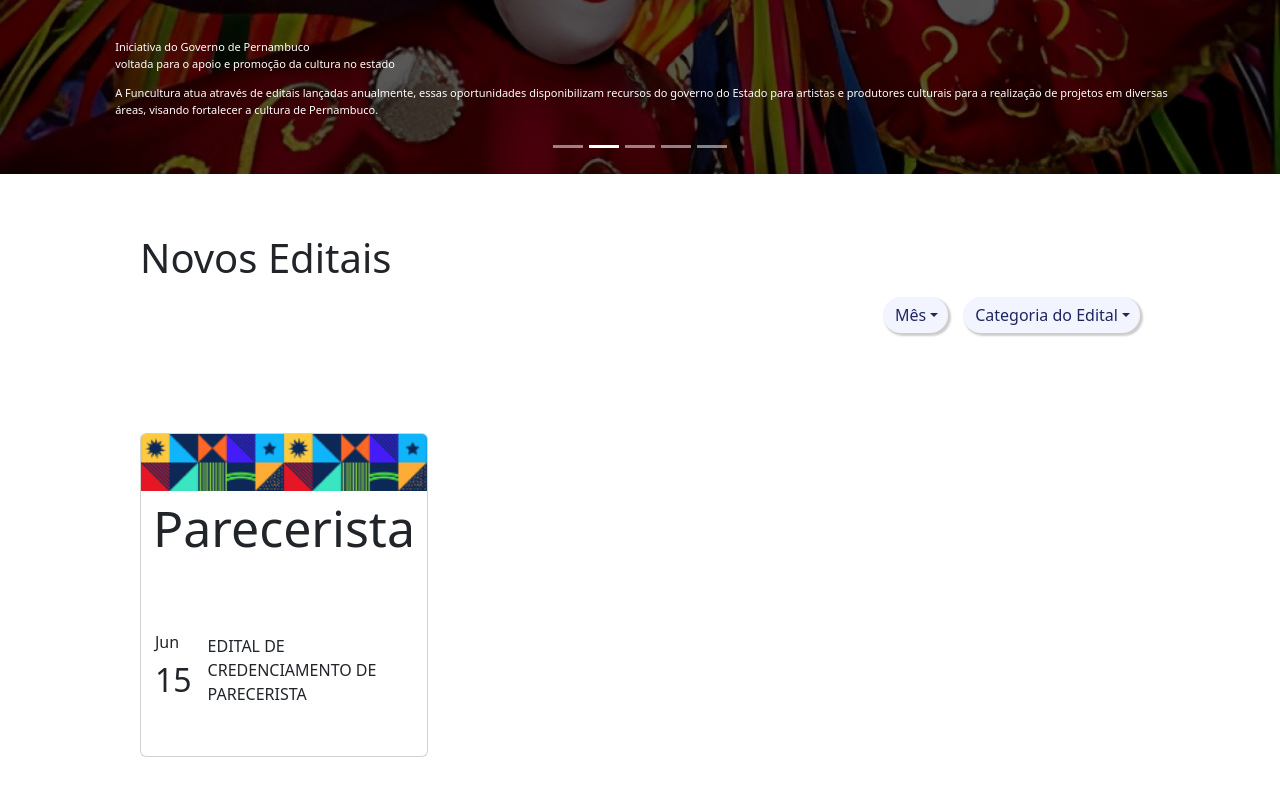
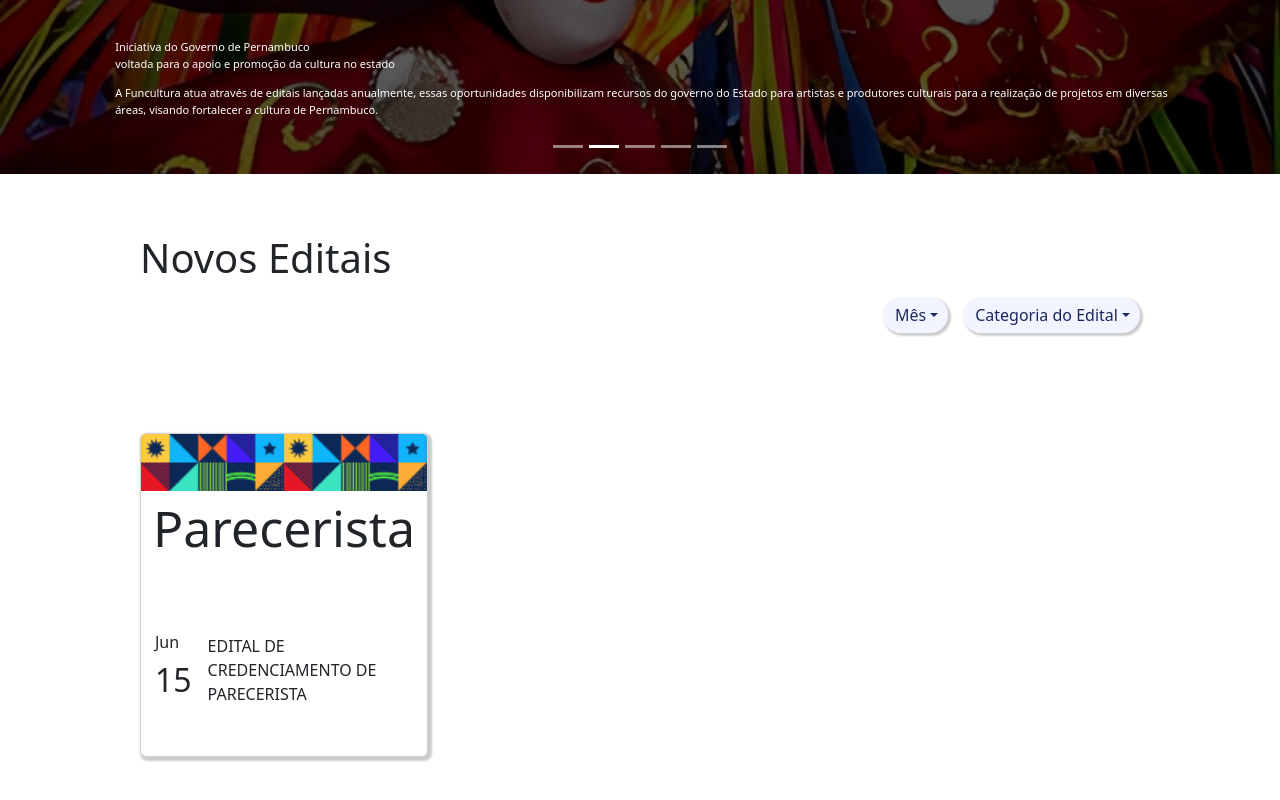
Before and after one commit to Squad11Unit/fundarpe_unit, a React (Create React App) app: page / in a window 1280 px wide. Shown: the part 410-1210 px from the top of the page. Built offline with nearby package versions, Linux system fonts and the light colour scheme.

Commit message:
feat: ajustes finos de estilo

```diff
--- a/src/components/Card/index.js
+++ b/src/components/Card/index.js
@@ -4,7 +4,8 @@ import { Cards, Details, Meses, CardTitle } from "./styled";
 function CardHome({ image, title, description, URL, day, month }) {
   return (
     <Cards href={URL}>
-      <Card style={{ width: "18rem" }}>
+      <Card style={{ width: "18rem", boxShadow:"2px 2px 2px 2px rgba(0, 0, 0, 0.2)"
+ }}>
         <Card.Img variant="top" src={image} />
         <CardTitle>{title}</CardTitle>
         <Card.Body>
--- a/src/components/Card/styled.js
+++ b/src/components/Card/styled.js
@@ -1,7 +1,7 @@
 import styled from "styled-components";
 
 export const Cards = styled.a`
-text-decoration: none !important;
+  text-decoration: none;
 `;
 
 export const CardTitle = styled.div`
@@ -15,7 +15,7 @@ display: flex;
   gap: 28px;
   margin: 28px 0px 10px 10px;
   height: 15vh !important;
-width: 18vw
+  width: 18vw;
 `;
 
 export const Meses = styled.div`
@@ -24,5 +24,4 @@ flex-direction: column;
   line-height: 0.95;
   margin: -12px;
   //border: solid 2px red;
-
 `;
```
Lines whose indentation alone changed are shown as unchanged.
